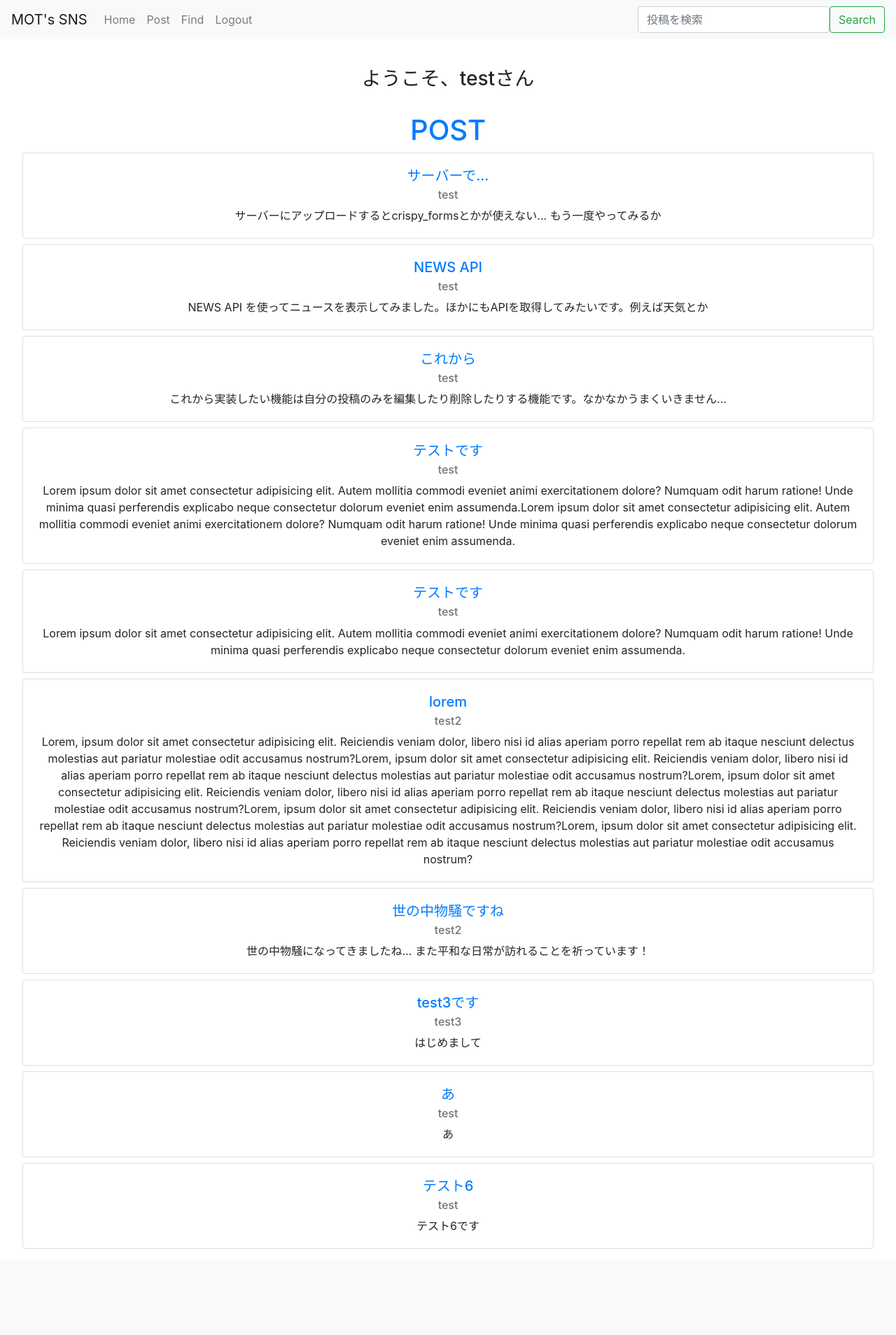
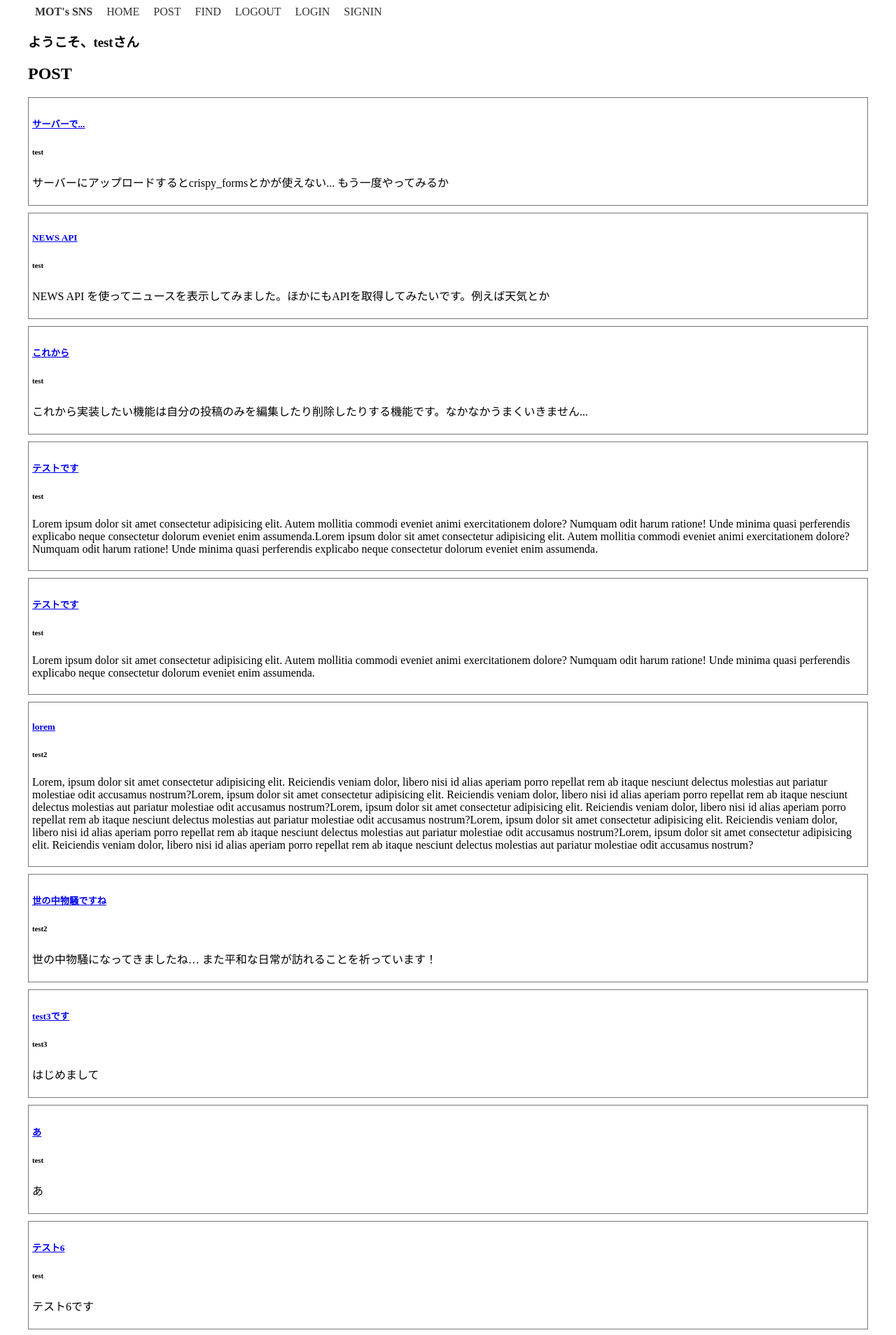
Before and after one commit to nonmot/my-first-blog, a Django app: page / in a window 1280 px wide. Shown: the whole page at 70% size. Before the commit the page ends 1785 px from the top, so only its background shows below. Run offline with Django 3.2, Linux system fonts and the light colour scheme; a user stored in the database is signed in; data comes from the database, SQL or seed files in the repository; some libraries are stand-ins or nearby versions.

Commit message:
newstyle

```diff
--- a/blog/templates/blog/layout.html
+++ b/blog/templates/blog/layout.html
@@ -1,60 +1,34 @@
 {% load static %}
+
 <!DOCTYPE html>
-    <html lang="ja">
+<html lang="en">
 <head>
     <meta charset="UTF-8">
     <meta name="viewport" content="width=device-width, initial-scale=1.0">
     <title>Mot's SNS</title>
-        <link rel="stylesheet" href="https://stackpath.bootstrapcdn.com/bootstrap/4.5.0/css/bootstrap.min.css" integrity="sha384-9aIt2nRpC12Uk9gS9baDl411NQApFmC26EwAOH8WgZl5MYYxFfc+NcPb1dKGj7Sk" crossorigin="anonymous">
     <link rel="stylesheet" type="text/css" href="{% static 'css/style.css' %}">
 </head>
 <body>
-    <nav class="navbar navbar-expand-lg navbar-light bg-light fixed-top">
-        <a class="navbar-brand" href="{% url 'home' %}">MOT's SNS</a>
-        <button class="navbar-toggler" type="button" data-toggle="collapse" data-target="#navbarSupportedContent" aria-controls="navbarSupportedContent" aria-expanded="false" aria-label="Toggle navigation">
-            <span class="navbar-toggler-icon"></span>
-        </button>
-
-        <div class="collapse navbar-collapse" id="navbarSupportedContent">
-            <ul class="navbar-nav mr-auto">
-            <li class="nav-item">
-                <a class="nav-link" href="{% url 'home' %}">Home <span class="sr-only">(current)</span></a>
-            </li>
-            <li class="nav-item">
-                <a class="nav-link" href="{% url 'post' %}">Post</a>
-            </li>
-            <li class="nav-item">
-                <a class="nav-link" href="{% url 'find' %}">Find</a>
-            </li>
-
-
-            {% if user.is_authenticated %}
-            <li class="nav-item">
-                <a class="nav-link" href="{% url 'logout' %}">Logout</a>
-            </li>
-            {% else %}
-            <li class="nav-item">
-                <a class="nav-link" href="{% url 'login' %}">Login</a>
-            </li>
-            <li class="nav-item">
-                <a class="nav-link" href="{% url 'signin' %}">Signin</a>
-            </li>
-            {% endif %}
+    <nav id="navbar">
+        <div class="container">
+            <ul>
+                <li><a href="">MOT's SNS</a></li>
+                <li><a href="">HOME</a></li>
+                <li><a href="">POST</a></li>
+                <li><a href="">FIND</a></li>
+                <li><a href="">LOGOUT</a></li>
+                <li><a href="">LOGIN</a></li>
+                <li><a href="">SIGNIN</a></li>
             </ul>
-            <form method="post" action="{% url 'find' %}" class="form-inline my-2 my-lg-0">
-                {% csrf_token %}
-                {{ findform }}
-                <button class="btn btn-outline-success my-2 my-sm-0" type="submit">Search</button>
-            </form>
         </div>
     </nav>
+
+    <section id="post">
 
         {% block body %}
 
         {% endblock body %}
 
-        <script src="https://code.jquery.com/jquery-3.5.1.slim.min.js" integrity="sha384-DfXdz2htPH0lsSSs5nCTpuj/zy4C+OGpamoFVy38MVBnE+IbbVYUew+OrCXaRkfj" crossorigin="anonymous"></script>
-        <script src="https://cdn.jsdelivr.net/npm/popper.js@1.16.0/dist/umd/popper.min.js" integrity="sha384-Q6E9RHvbIyZFJoft+2mJbHaEWldlvI9IOYy5n3zV9zzTtmI3UksdQRVvoxMfooAo" crossorigin="anonymous"></script>
-        <script src="https://stackpath.bootstrapcdn.com/bootstrap/4.5.0/js/bootstrap.min.js" integrity="sha384-OgVRvuATP1z7JjHLkuOU7Xw704+h835Lr+6QL9UvYjZE3Ipu6Tp75j7Bh/kR0JKI" crossorigin="anonymous"></script>
+    </section>
 </body>
 </html>
--- a/blog/templates/blog/post.html
+++ b/blog/templates/blog/post.html
@@ -12,15 +12,15 @@
     {% endif %}
 </div>
 
-<div class="mx-4 post-body d-flex mt-4">
-    <div class="post w-100 p-2">
-        <h1 class="text-primary text-center">POST</h1>
+<div class="container">
+    <div class="post-list">
+        <h1>POST</h1>
         {% for post in posts %}
-            <div class="card w-100 mx-auto my-2 text-center" style="width: 18rem;">
-                <div class="card-body">
-                    <a href="{% url 'detail' post.id %}" class="card-link"><h5 class="card-title">{{ post.title }}</h5></a>
-                    <h6 class="card-subtitle mb-2 text-muted">{{post.author }}</h6>
-                    <p class="card-text">{{ post.text }}</p>
+            <div class="post-item">
+                <div class="">
+                    <a href="{% url 'detail' post.id %}"><h5>{{ post.title }}</h5></a>
+                    <h6>{{post.author }}</h6>
+                    <p>{{ post.text }}</p>
                 </div>
             </div>
         {% endfor %}
--- a/mysite/settings.py
+++ b/mysite/settings.py
@@ -122,8 +122,8 @@ USE_TZ = True
 # https://docs.djangoproject.com/en/3.1/howto/static-files/
 
 STATIC_URL = '/static/'
-#STATICFILES_DIRS = [os.path.join(BASE_DIR, 'static')]
-STATIC_ROOT = os.path.join(BASE_DIR, 'static')
+STATICFILES_DIRS = [os.path.join(BASE_DIR, 'static')]
+# STATIC_ROOT = os.path.join(BASE_DIR, 'static')
 
 LOGIN_URL = 'login'
 LOGIN_REDIRECT_URL = 'home'
--- a/static/css/style.css
+++ b/static/css/style.css
@@ -1,4 +1,40 @@
-.news-item{
-    border: 1px solid #ddd;
-    border-radius: 5px;
+.container {
+  margin: 0 auto;
+  max-width: 1200px;
 }
+
+#navbar ul {
+  list-style: none;
+  display: -webkit-box;
+  display: -ms-flexbox;
+  display: flex;
+  margin: 0;
+  padding: 0;
+}
+
+#navbar ul li {
+  margin: 0 10px;
+  -webkit-box-pack: end;
+      -ms-flex-pack: end;
+          justify-content: flex-end;
+}
+
+#navbar ul li:first-child {
+  font-weight: bold;
+}
+
+#navbar ul li a {
+  color: #333;
+  text-decoration: none;
+}
+
+#post .post-list.h1 {
+  font-size: 20px;
+}
+
+#post .post-list .post-item {
+  margin-top: 10px;
+  padding: 5px;
+  border: solid 1px #777;
+}
+/*# sourceMappingURL=style.css.map */
--- /dev/null
+++ b/static/css/style.scss
@@ -0,0 +1,44 @@
+$charcolor: #333;
+$bordercolor: #777;
+
+.container {
+    margin: 0 auto;
+    max-width: 1200px;
+}
+
+#navbar {
+    ul {
+        list-style: none;
+        display: flex;
+        margin: 0;
+        padding: 0;
+
+        li{
+            margin: 0 10px;
+            justify-content: flex-end;
+
+            &:first-child {
+                font-weight: bold;
+            }
+
+            a{
+                color: $charcolor;
+                text-decoration: none;
+            }
+        }
+    }
+}
+
+#post {
+    .post-list {
+        &.h1 {
+            font-size: 20px;
+        }
+
+        & .post-item {
+            margin-top: 10px;
+            padding: 5px;
+            border: solid 1px $bordercolor;
+        }
+    }
+}
```
Also changed, not shown: blog/templates/blog/layout2.html (added, +60 -0 lines), 3 other files. Lines whose indentation alone changed are shown as unchanged.
